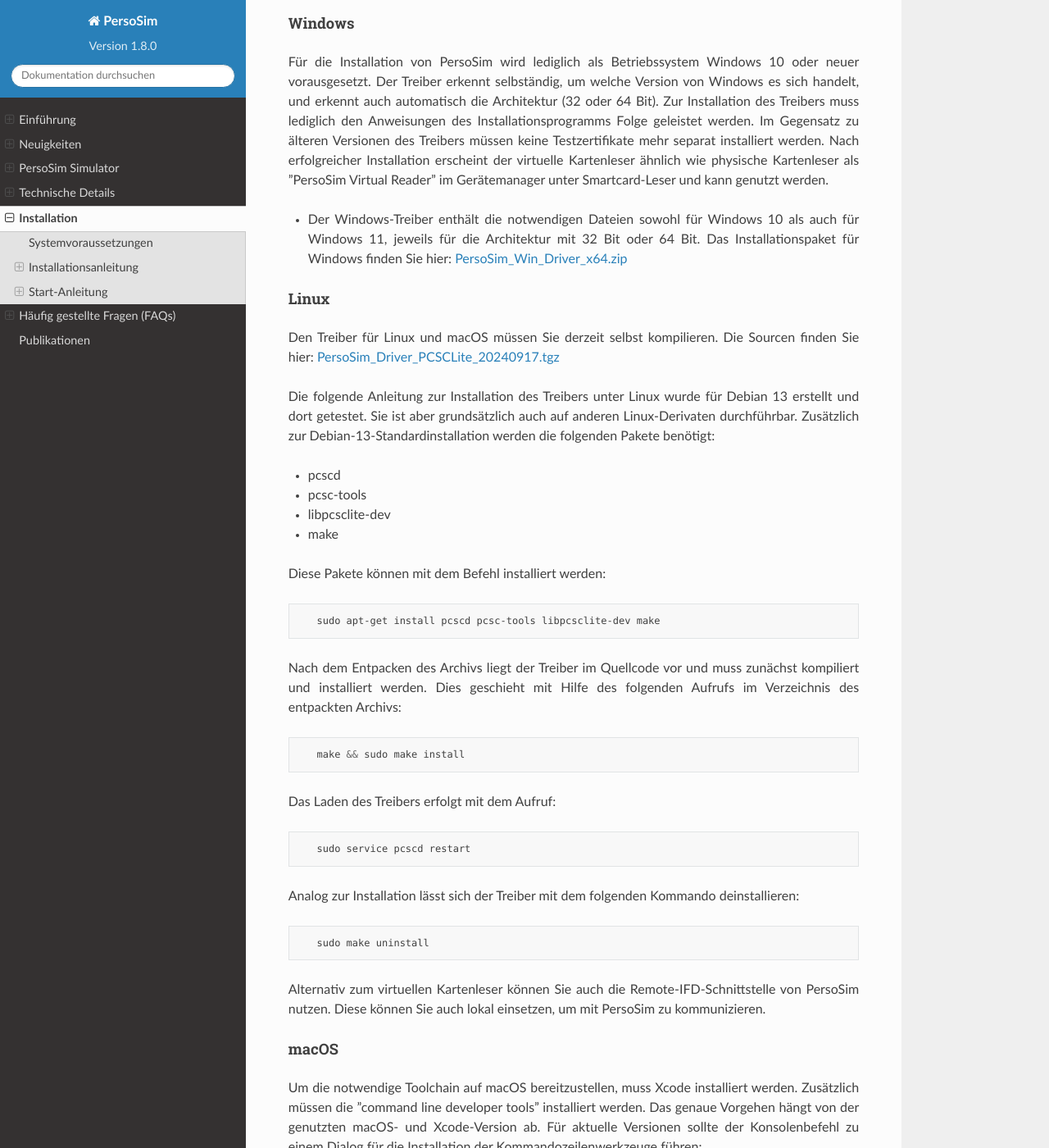
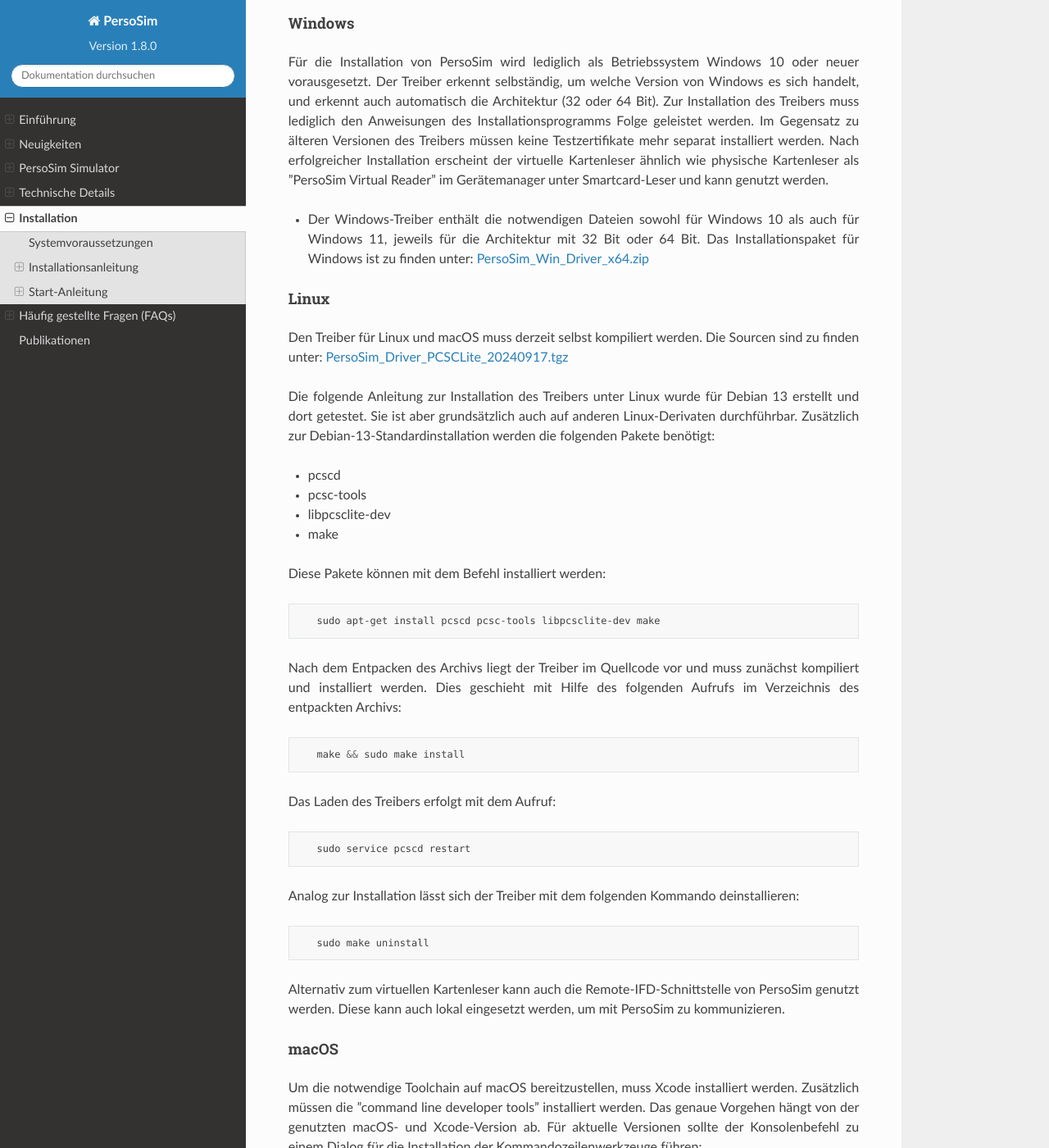
Before and after one commit to PersoSim/PersoSim-Online-Manual, a Sphinx documentation site: the page built from docs/source/Installation.md, in a window 1280 px wide and 1400 px high, scrolled down 1537 px. Shown: the whole window at 82% size. Built offline with Sphinx 7.4.7 and the Read the Docs theme 3.1.0, drawn with Linux system fonts in a browser that asks for light colours; pages that are not in the unit, such as notebooks, are missing from menus; some of the changed text lies outside the part shown.

Commit message:
Kleinere Anpassungen

````diff
--- a/docs/source/Installation.md
+++ b/docs/source/Installation.md
@@ -48,10 +48,10 @@ Das Vorgehen für die Installation des Treibers ist betriebssystemabhängig. Im
 Für die Installation von PersoSim wird lediglich als Betriebssystem Windows 10 oder neuer vorausgesetzt.
 Der Treiber erkennt selbständig, um welche Version von Windows es sich handelt, und erkennt auch automatisch die Architektur (32 oder 64 Bit). Zur Installation des Treibers muss lediglich den Anweisungen des Installationsprogramms Folge geleistet werden. Im Gegensatz zu älteren Versionen des Treibers müssen keine Testzertifikate mehr separat installiert werden. Nach erfolgreicher Installation erscheint der virtuelle Kartenleser ähnlich wie physische Kartenleser als ”PersoSim Virtual Reader” im Gerätemanager unter Smartcard-Leser und kann genutzt werden.
 
-- Der Windows-Treiber enthält die notwendigen Dateien sowohl für Windows 10 als auch für Windows 11, jeweils für die Architektur mit 32 Bit oder 64 Bit. Das Installationspaket für Windows finden Sie hier: [PersoSim_Win_Driver_x64.zip](https://persosim.github.io/software/PersoSim_Win_Driver_x64.zip)
+- Der Windows-Treiber enthält die notwendigen Dateien sowohl für Windows 10 als auch für Windows 11, jeweils für die Architektur mit 32 Bit oder 64 Bit. Das Installationspaket für Windows ist zu finden unter: [PersoSim_Win_Driver_x64.zip](https://persosim.github.io/software/PersoSim_Win_Driver_x64.zip)
 
 #### Linux
-Den Treiber für Linux und macOS müssen Sie derzeit selbst kompilieren. Die Sourcen finden Sie hier: [PersoSim_Driver_PCSCLite_20240917.tgz](https://persosim.github.io/software/PersoSim_Driver_PCSCLite_20240917.tgz)
+Den Treiber für Linux und macOS muss derzeit selbst kompiliert werden. Die Sourcen sind zu finden unter: [PersoSim_Driver_PCSCLite_20240917.tgz](https://persosim.github.io/software/PersoSim_Driver_PCSCLite_20240917.tgz)
 
 Die folgende Anleitung zur Installation des Treibers unter Linux wurde für Debian 13 erstellt und dort getestet. Sie ist aber grundsätzlich auch auf anderen Linux-Derivaten durchführbar.
 Zusätzlich zur Debian-13-Standardinstallation werden die folgenden Pakete benötigt:
@@ -86,7 +86,7 @@ Analog zur Installation lässt sich der Treiber mit dem folgenden Kommando deins
 ```
 
 
-Alternativ zum virtuellen Kartenleser können Sie auch die Remote-IFD-Schnittstelle von PersoSim nutzen. Diese können Sie auch lokal einsetzen, um mit PersoSim zu kommunizieren.
+Alternativ zum virtuellen Kartenleser kann auch die Remote-IFD-Schnittstelle von PersoSim genutzt werden. Diese kann auch lokal eingesetzt werden, um mit PersoSim zu kommunizieren.
 
 #### macOS
 Um die notwendige Toolchain auf macOS bereitzustellen, muss Xcode installiert werden. Zusätzlich müssen die ”command line developer tools” installiert werden. Das genaue Vorgehen hängt von der genutzten macOS- und Xcode-Version ab. Für aktuelle Versionen sollte der Konsolenbefehl zu einem Dialog für die Installation der Kommandozeilenwerkzeuge führen:
@@ -111,12 +111,12 @@ Der Start erfolgt betriebssystemabhängig über die PersoSim.exe unter Windows b
 
 Im selben Verzeichnis liegt der PersoSim Controller (PersoSimControllerc.exe unter Windows bzw. PersoSimController unter Linux und macOS), mit dem sich PersoSim fernsteuern lässt (siehe [Controller](#controler)).
 
-Starten Sie den Simulator (Eclipse RCP) für die jeweilige Plattform (Win, macOS, Linux) im entpackten Verzeichnis. Unterstützt werden mittlerweile nur noch die Versionen mit 64 Bit!
+Der Simulator (Eclipse RCP) für die jeweilige Plattform (Win, macOS, Linux) kann dann im entpackten Verzeichnis gestartet werden. Der Simulator unterstützt mittlerweile nur noch die Versionen mit 64 Bit!
 
 <hr style="height: 2px; background: #00509B;">
 <br>
 
 ### Android (optional)
-Starten Sie die Android-Version. Das APK für Android finden Sie hier: [PersoSim_0_17_2.apk](https://persosim.github.io/software/PersoSim_0_17_2.apk)
+Die Android Version von PersoSim wird nicht mehr aktiv weiterentwickelt. Die letzte erstellte APK ist erhältlich unter: [PersoSim_0_17_2.apk](https://persosim.github.io/software/PersoSim_0_17_2.apk)
 
-Weitere Versionen von PersoSim finden Sie unter [Releases](https://github.com/PersoSim/PersoSim/releases) auf der GitHub-Seite.
+Weitere Versionen von PersoSim sind zu finden unter [Releases](https://github.com/PersoSim/PersoSim/releases) auf der GitHub-Seite.
````
Also changed, not shown: docs/source/FAQ.md (+2 -2 lines).
